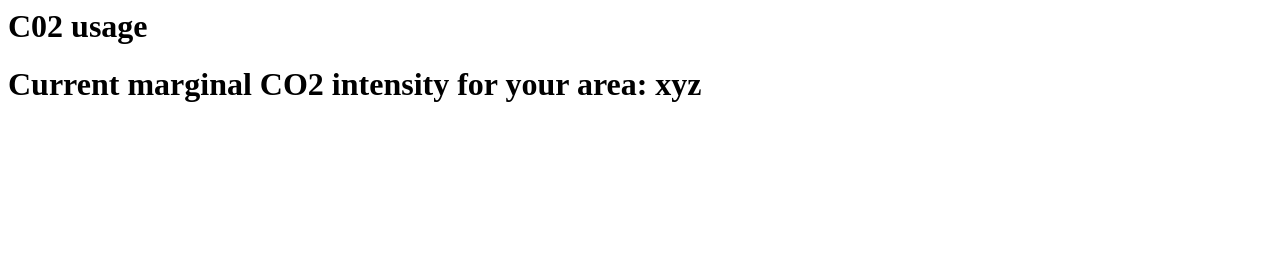
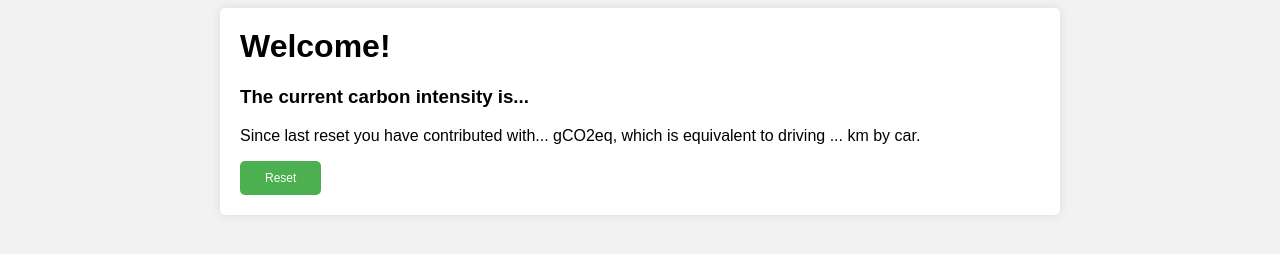
Before and after one commit to GustavLeth/Sustainable_Software_Engineering, a website built with webpack: page plugin/index.html in a window 1280 px wide. Built offline with nearby package versions, Linux system fonts and the light colour scheme; files whose address does not match are found by name.

Commit message:
add some style

```diff
--- a/plugin/index.html
+++ b/plugin/index.html
@@ -1,7 +1,16 @@
-<html>
-  <body>
-    <script src="dist/main.js"></script>
-    <h1>C02 usage</h1>
-    <h1>Current marginal CO2 intensity for your area: xyz</h1>
-</body>
-</html>
+	<!DOCTYPE html>
+	<html>
+	  <head>
+		<meta charset="UTF-8">
+		<title>My Chrome Extension</title>
+		<link rel="stylesheet" href="style.css">
+	  </head>
+	  <body>
+		<div class="container">
+		  <h1>Welcome!</h1>
+		  <h3>The current carbon intensity is...</h3>
+		  <p>Since last reset you have contributed with... gCO2eq, which is equivalent to driving ... km by car.</p>
+		  <button>Reset</button>
+		</div>
+	  </body>
+	</html>
--- /dev/null
+++ b/plugin/style.css
@@ -0,0 +1,28 @@
+body {
+  font-family: Arial, sans-serif;
+  background-color: #f2f2f2;
+}
+
+.container {
+  max-width: 800px;
+  margin: 0 auto;
+  padding: 20px;
+  background-color: #fff;
+  border-radius: 5px;
+  box-shadow: 0 0 10px rgba(0, 0, 0, 0.1);
+}
+
+h1 {
+  font-size: 32px;
+  margin-top: 0;
+}
+
+button {
+  background-color: #4CAF50;
+  color: white;
+  border: none;
+  border-radius: 5px;
+  padding: 10px 25px;
+  font-size: 12px;
+  cursor: pointer;
+}
```
